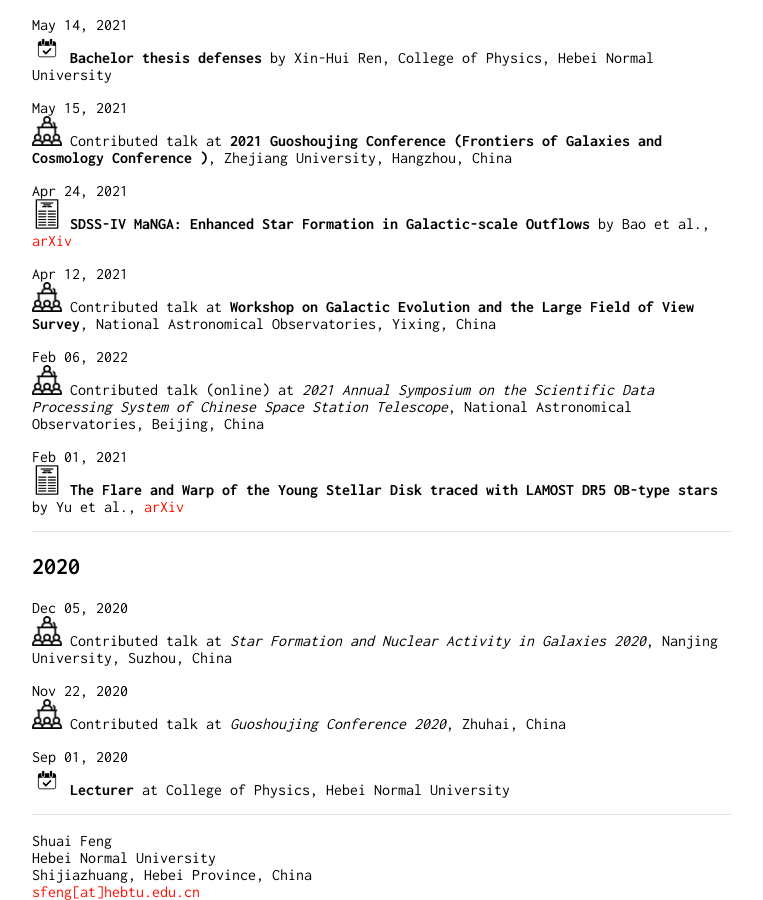
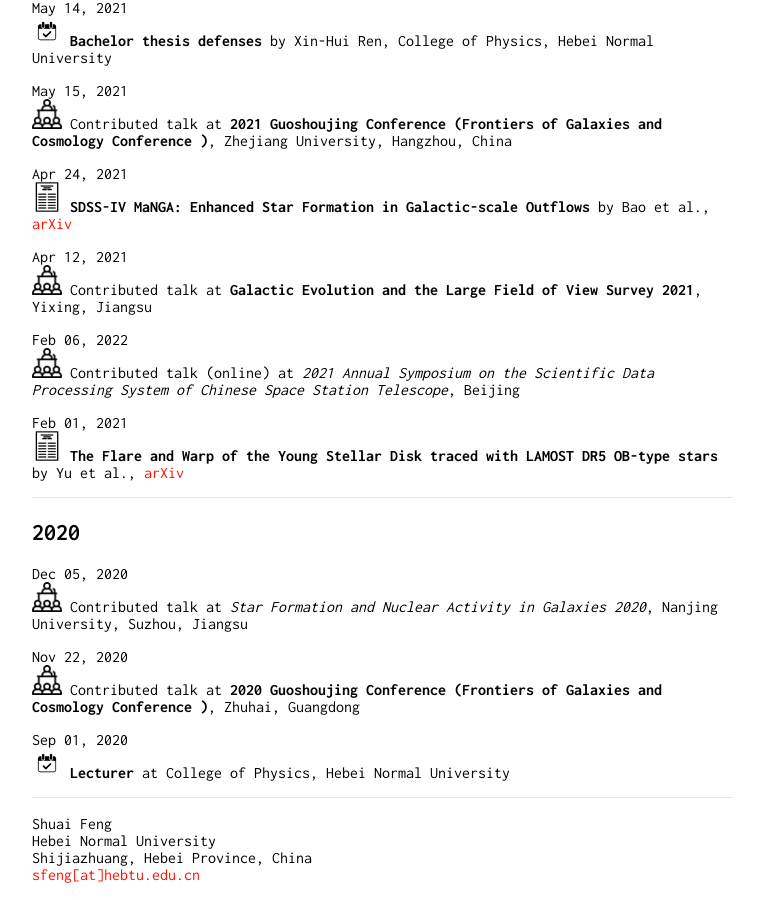
Before and after one commit to fengshuai0210/fengshuai0210.github.io, a Jekyll site: the page built from events.md, in a window 1280 px wide and 900 px high, scrolled down 2193 px. Shown: the whole window, without its empty margins (258-1021 px from the left). Built offline with Jekyll 4.4.1, drawn with Linux system fonts in a browser that asks for light colours; our own code applies the rules of GitHub Pages for plain Markdown files; some of the changed text lies outside the part shown.

Commit message:
Update events.md

```diff
--- a/events.md
+++ b/events.md
@@ -59,10 +59,10 @@ May 12, 2022\
 <img src="/image/event-icon.png" style="width:30px;height:30px;"> **Bachelor thesis defenses** by Di Han, Ying-Fang Wang, Hong-Yang Zhao, Huihua College, Hebei Normal University
 
 Jan 21, 2022\
-<img src="/image/talk-icon.png" style="width:30px;height:30px;"> Contributed talk **Gas-Phase Metallicity along the Merger Sequence** at *8th Interstellar Physics and Chemistry Symposium*, Sun Yat-Sen University, Zhuhai, China
+<img src="/image/talk-icon.png" style="width:30px;height:30px;"> Contributed talk **Gas-Phase Metallicity along the Merger Sequence** at *8th Interstellar Physics and Chemistry Symposium*, Sun Yat-Sen University, Zhuhai, Guangdong
 
 Jan 15, 2022\
-<img src="/image/talk-icon.png" style="width:30px;height:30px;"> Contributed talk (online) at **2021 Annual Symposium on the Scientific Data Processing System of Chinese Space Station Telescope**, National Astronomical Observatories, Beijing, China
+<img src="/image/talk-icon.png" style="width:30px;height:30px;"> Contributed talk (online) at **2021 Annual Symposium on the Scientific Data Processing System of Chinese Space Station Telescope**, Beijing
 
 ----
 ## 2021
@@ -95,10 +95,10 @@ Apr 24, 2021\
 <img src="/image/paper-icon.png" style="width:30px;height:30px;"> **SDSS-IV MaNGA: Enhanced Star Formation in Galactic-scale Outflows** by Bao et al., [arXiv](https://arxiv.org/abs/2104.11886)
 
 Apr 12, 2021\
-<img src="/image/talk-icon.png" style="width:30px;height:30px;"> Contributed talk at **Workshop on Galactic Evolution and the Large Field of View Survey**, National Astronomical Observatories, Yixing, China
+<img src="/image/talk-icon.png" style="width:30px;height:30px;"> Contributed talk at **Galactic Evolution and the Large Field of View Survey 2021**, Yixing, Jiangsu
 
 Feb 06, 2022\
-<img src="/image/talk-icon.png" style="width:30px;height:30px;"> Contributed talk (online) at *2021 Annual Symposium on the Scientific Data Processing System of Chinese Space Station Telescope*, National Astronomical Observatories, Beijing, China
+<img src="/image/talk-icon.png" style="width:30px;height:30px;"> Contributed talk (online) at *2021 Annual Symposium on the Scientific Data Processing System of Chinese Space Station Telescope*, Beijing
 
 Feb 01, 2021\
 <img src="/image/paper-icon.png" style="width:30px;height:30px;"> **The Flare and Warp of the Young Stellar Disk traced with LAMOST DR5 OB-type stars** by Yu et al., [arXiv](https://arxiv.org/abs/2102.00731)
@@ -106,10 +106,10 @@ Feb 01, 2021\
 ----
 ## 2020
 Dec 05, 2020\
-<img src="/image/talk-icon.png" style="width:30px;height:30px;"> Contributed talk at *Star Formation and Nuclear Activity in Galaxies 2020*, Nanjing University, Suzhou, China
+<img src="/image/talk-icon.png" style="width:30px;height:30px;"> Contributed talk at *Star Formation and Nuclear Activity in Galaxies 2020*, Nanjing University, Suzhou, Jiangsu
 
 Nov 22, 2020\
-<img src="/image/talk-icon.png" style="width:30px;height:30px;"> Contributed talk at *Guoshoujing Conference 2020*, Zhuhai, China
+<img src="/image/talk-icon.png" style="width:30px;height:30px;"> Contributed talk at **2020 Guoshoujing Conference (Frontiers of Galaxies and Cosmology Conference )**, Zhuhai, Guangdong
 
 Sep 01, 2020\
 <img src="/image/event-icon.png" style="width:30px;height:30px;"> **Lecturer** at College of Physics, Hebei Normal University
```
